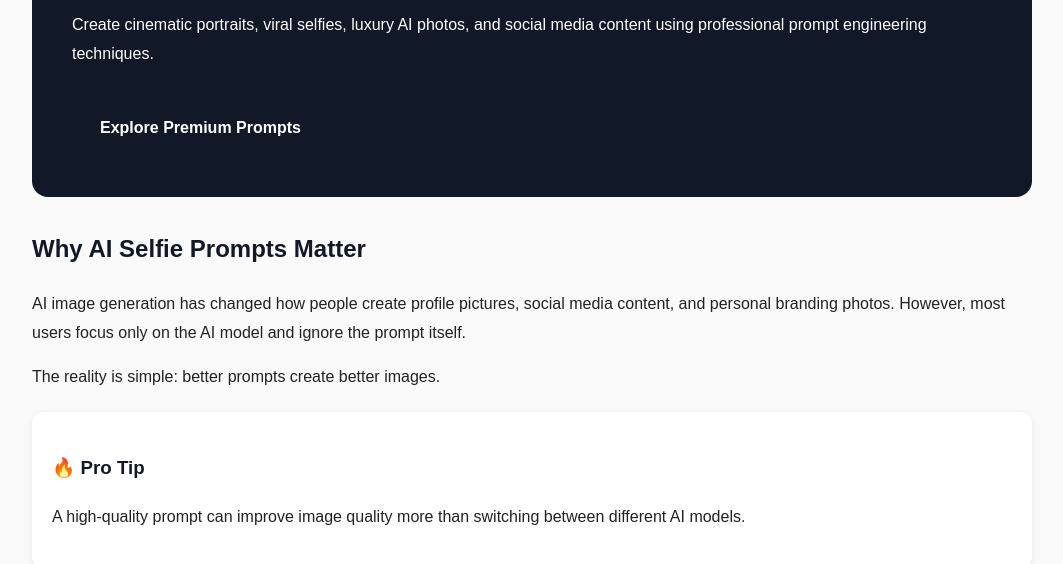
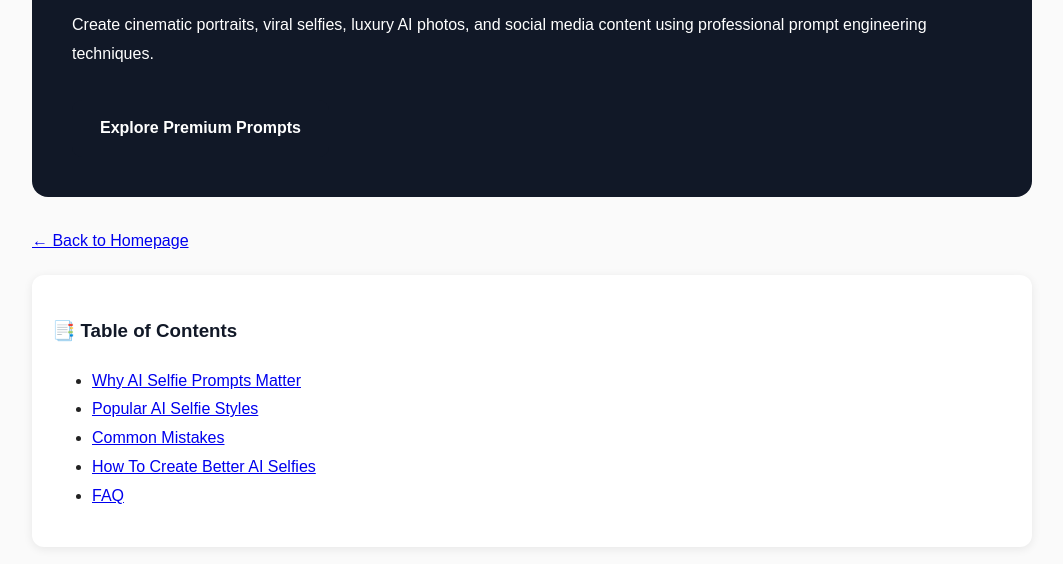
Before and after one commit to nanoaiprompts/awesome-ai-photo-prompts, a plain HTML site: page guides/ai-selfie-prompts.html in a window 1280 px wide. Shown: the part 198-762 px from the top of the page, without its empty margins (108-1171 px from the left). Drawn offline with Linux system fonts and the light colour scheme.

Commit message:
Update ai-selfie-prompts.html

```diff
--- a/guides/ai-selfie-prompts.html
+++ b/guides/ai-selfie-prompts.html
@@ -58,6 +58,21 @@ box-shadow:0 2px 10px rgba(0,0,0,.08);
 <a href="https://nanoaiprompts.com" class="btn">
 Explore Premium Prompts
 </a>
+</div>
+  <p>
+<a href="../index.html">← Back to Homepage</a>
+</p>
+
+<div class="card">
+<h3>📑 Table of Contents</h3>
+
+<ul>
+<li><a href="#why">Why AI Selfie Prompts Matter</a></li>
+<li><a href="#styles">Popular AI Selfie Styles</a></li>
+<li><a href="#mistakes">Common Mistakes</a></li>
+<li><a href="#tips">How To Create Better AI Selfies</a></li>
+<li><a href="#faq">FAQ</a></li>
+</ul>
 </div>
 
 <h2>Why AI Selfie Prompts Matter</h2>
```
